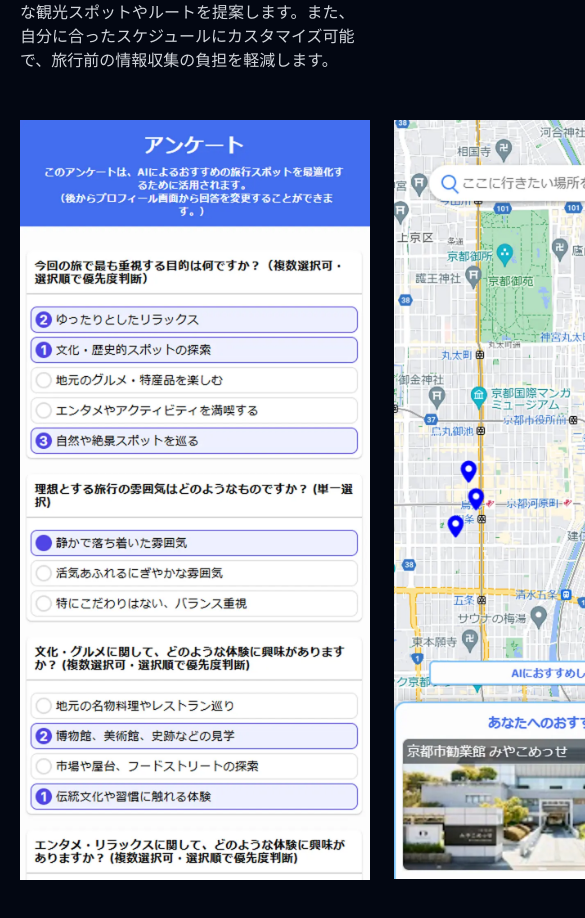
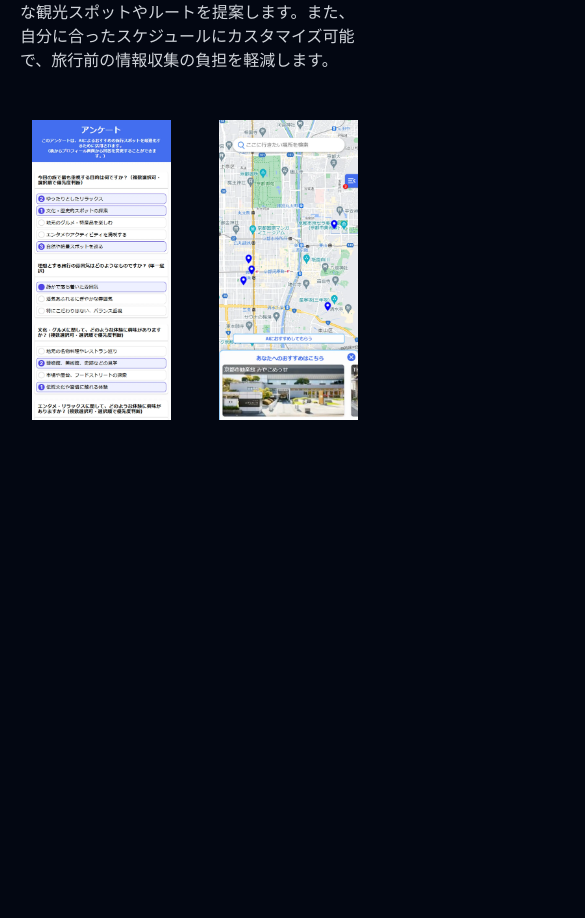
Before and after one commit to huynhnguyen1906/Portfolio, a Next.js app: page /works/1 in a window 390 px wide. Shown: the part 1780-2698 px from the top of the page, 585 px wide, since content can reach past the window. After the commit the page ends 2264 px from the top, so only its background shows below. Built offline with nearby package versions, Linux system fonts and the light colour scheme.

Commit message:
Refactor WorkDetail styles for improved image responsiveness and layout

```diff
--- a/styles/appStyles/WorkDetail.module.scss
+++ b/styles/appStyles/WorkDetail.module.scss
@@ -140,6 +140,7 @@
         display: flex;
         gap: 24px;
         height: 400px;
+        width: 100%;
         img {
             width: 100%;
             height: 100%;
@@ -185,6 +186,13 @@
         flex-direction: column;
         .imageBlock {
             height: 300px;
+            max-height: 300px;
+            img {
+                width: 100%;
+                height: 300px !important;
+                max-height: 300px !important;
+                object-fit: contain;
+            }
         }
     }
 }
```
